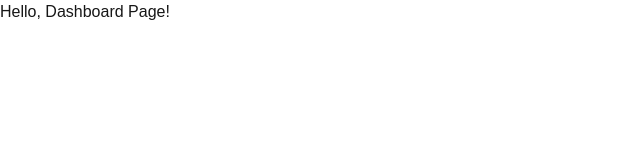
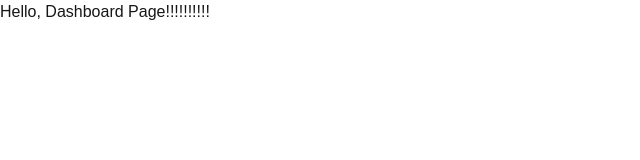
Before and after one commit to mogi86/study-nextjs, a Next.js app: page /dashboard in a window 1280 px wide. Shown: the top 160 px of the page, without its empty margins (0-640 px from the left). Built offline with nearby package versions, Linux system fonts and the light colour scheme.

Commit message:
リグレッションテストケース

```diff
--- a/app/dashboard/page.tsx
+++ b/app/dashboard/page.tsx
@@ -1,3 +1,3 @@
 export default function Page() {
-  return <h1>Hello, Dashboard Page!</h1>;
+  return <h1>Hello, Dashboard Page!!!!!!!!!!</h1>;
 }
```
